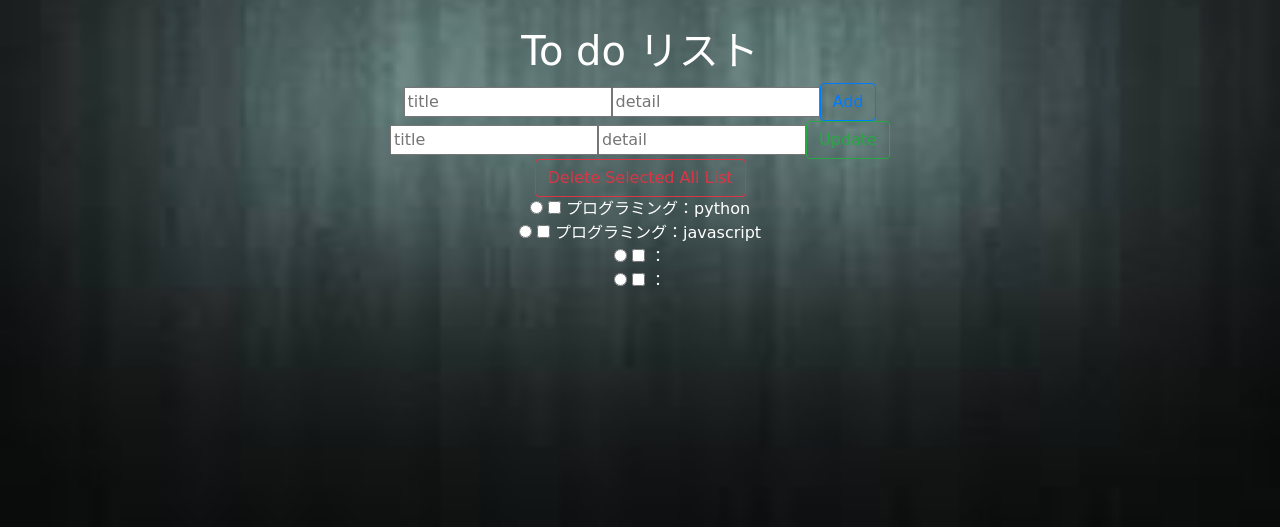
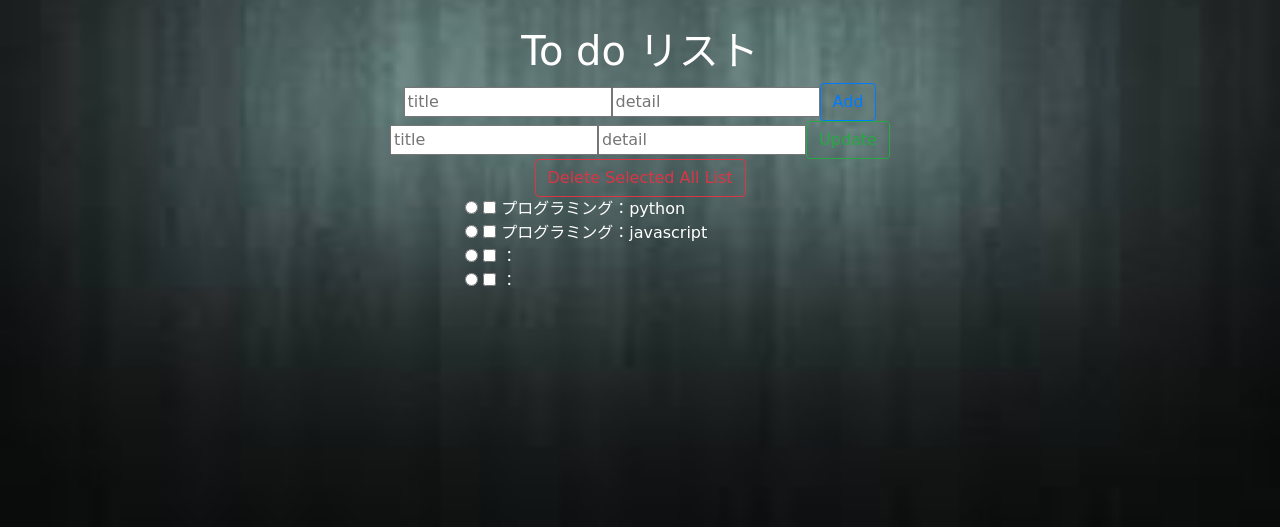
Before and after one commit to daichi0918/to_do_app, a Flask app: page / in a window 1280 px wide. Shown: the part 273-800 px from the top of the page. Run offline with Flask 2, Linux system fonts and the light colour scheme; some libraries are stand-ins or nearby versions.

Commit message:
レスポンシブル完了

```diff
--- a/app/templates/index.html
+++ b/app/templates/index.html
@@ -30,37 +30,63 @@ href="https://stackpath.bootstrapcdn.com/bootstrap/4.1.3/css/bootstrap.min.css">
  <body style="font-family:'Caveat', cursive;">
  <div class="container">
   <div class="row">
-    <h1 class="col-lg">
+    <h1 class="col-sm">
     </h1>
-    <h1 style="color:white" class="col-lg">
+    <h1 style="color:white" class="col-sm">
    To do リスト
    </h1>
-    <h1 class="col-lg">
+    <h1 class="col-sm">
     </h1>
   </div>
 </div>
+<div class="container">
+  <div class="row">
+     <div class="col-sm" style="text-align:center">
+    </div>
+    <div class="col-sm-8" style="text-align:center">
     <form action="/add" method="post" class="form-inline justify-content-center">
         <input type="text" name="title" placeholder="title">
-        <input type="text" name="body" placeholder="detail"></div>
+        <input type="text" name="body" placeholder="detail">
         <input type="submit" value="Add"class="btn btn-outline-primary">
     </form>
-
+    </div>
+    <div class="col-sm" style="text-align:center">
+    </div>
+  </div>
+</div>
+<div class="container">
+  <div class="row">
+     <div class="col-sm" style="text-align:center">
+     </div>
+     <div class="col-sm-8" style="text-align:center">
      <form action="/update" method="post" id="update" class="form-inline justify-content-center">
         <input type="text" name="title" placeholder="title">
         <input type="text" name="body" placeholder="detail">
         <input  type="submit" value="Update"class="btn btn-outline-success">
      </form>
+     </div>
+     <div class="col-sm" style="text-align:center">
+     </div>
+  </div>
+</div>
     <form action="/delete" method="post" id="delete"class="form-inline justify-content-center">
         <input type="submit"class = "btn btn-outline-danger" value="Delete Selected All List"onClick="return Check()">
     </form>
     {% for yarukoto in all_yarukoto %}
-    <div>
-<center style="color:white">
+
+<div class="container">
+  <div class="row">
+     <div class="col-sm" style="text-align:center">
+     </div>
+     <div class="col-sm" style="color:white">
 <input type="radio" name="update" form="update" value={{yarukoto.id}}>
 <input type="checkbox" name="delete" form="delete" value={{yarukoto.id}}>
 
        {{yarukoto.title}}：{{yarukoto.body}}
-</center>
+      </div>
+     <div class="col-sm" style="text-align:center">
+     </div>
+  </div>
 </div>
 
     {% endfor %}
```
Also changed, not shown: models/yarukoto.db.
